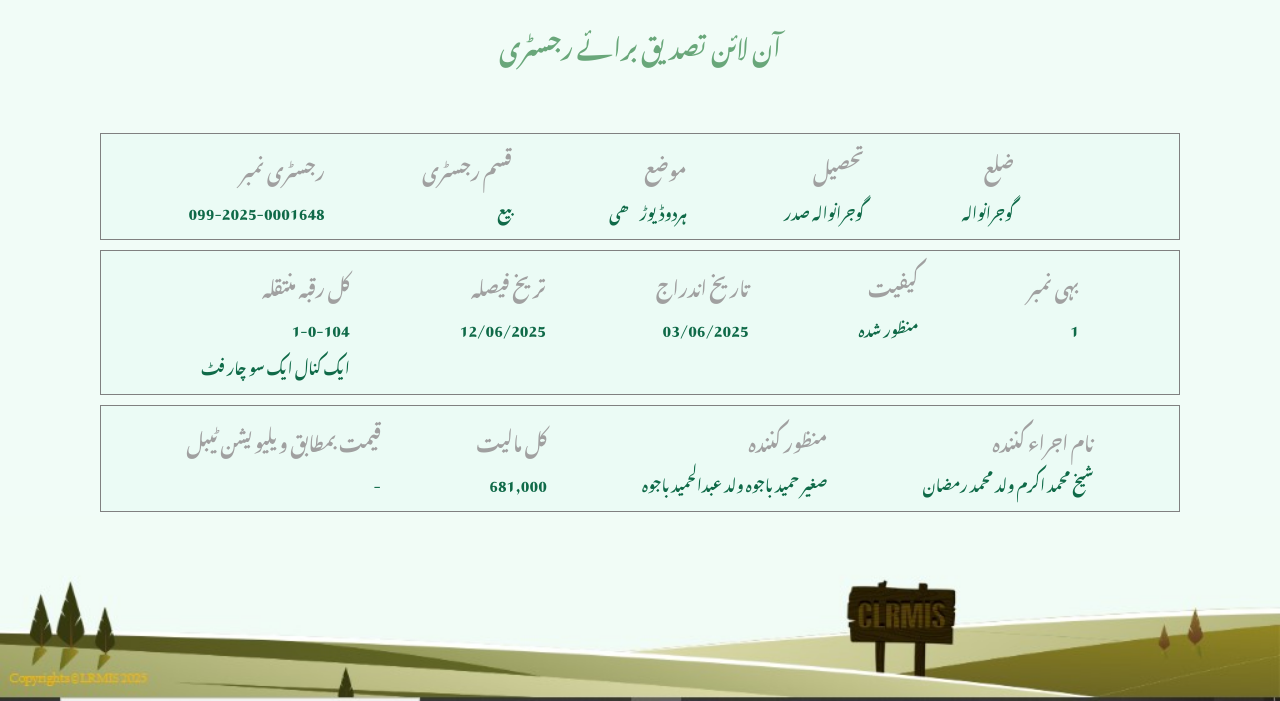
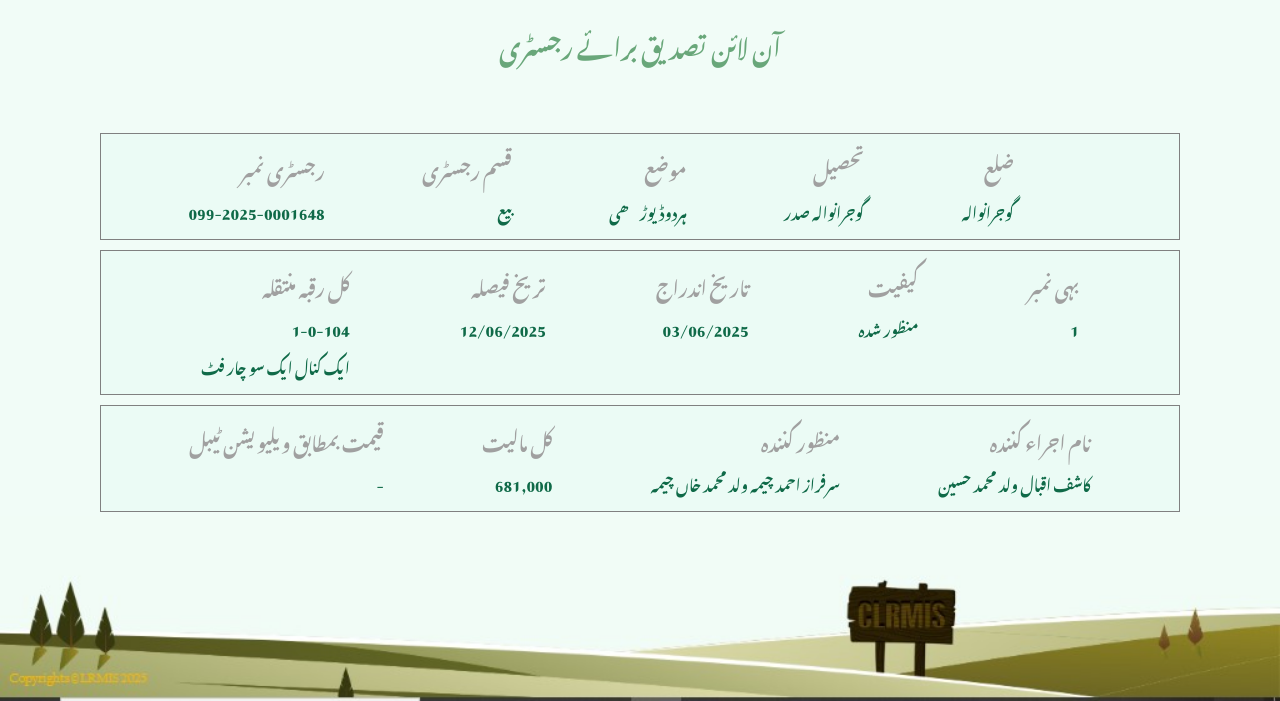
Before and after one commit to onlinefardpunjab-zameen-govpk/ToSa2vi-M1441aieRE-, a plain HTML site: page index.html in a window 1280 px wide. Shown: the part 99-800 px from the top of the page. Drawn offline with Linux system fonts and the light colour scheme; files that its build step writes are made by us from their sources; files whose address does not match are found by name.

Commit message:
Update index.html

```diff
--- a/index.html
+++ b/index.html
@@ -112,13 +112,13 @@
             <div class="item text3">
                 <h3>منظور کنندہ
                 </h3>
-                <p>صغیر حمید باجوہ ولد عبدالحمید باجوہ
+                <p>سرفراز احمد چیمہ ولد محمد خاں چیمہ
                 </p>
             </div>
             <div class="item text4">
                 <h3>نام اجراء کنندہ
                 </h3>
-                <p>شیخ محمد اکرم ولد محمد رمضان
+                <p>کاشف اقبال ولد محمد حسین
                 </p>
             </div>
 
```
